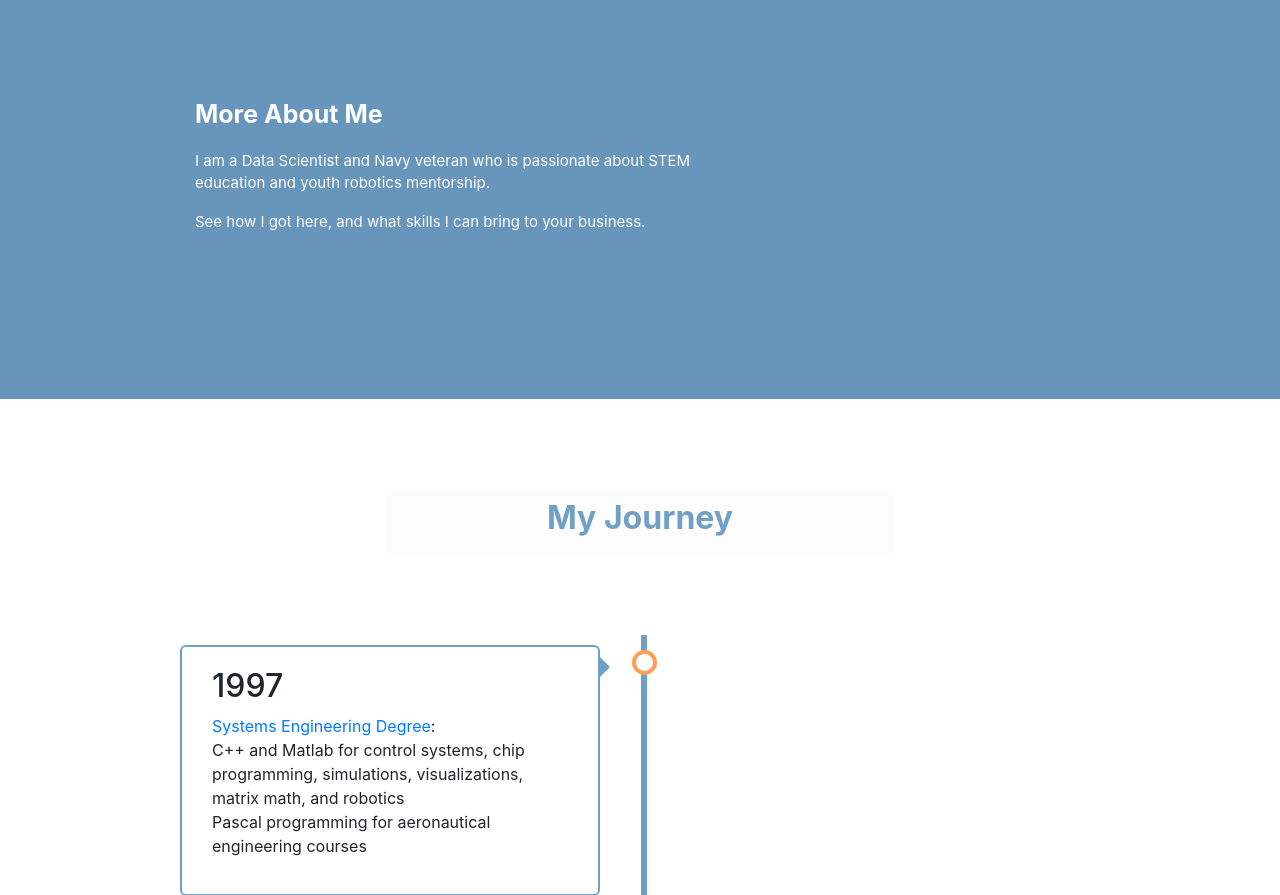
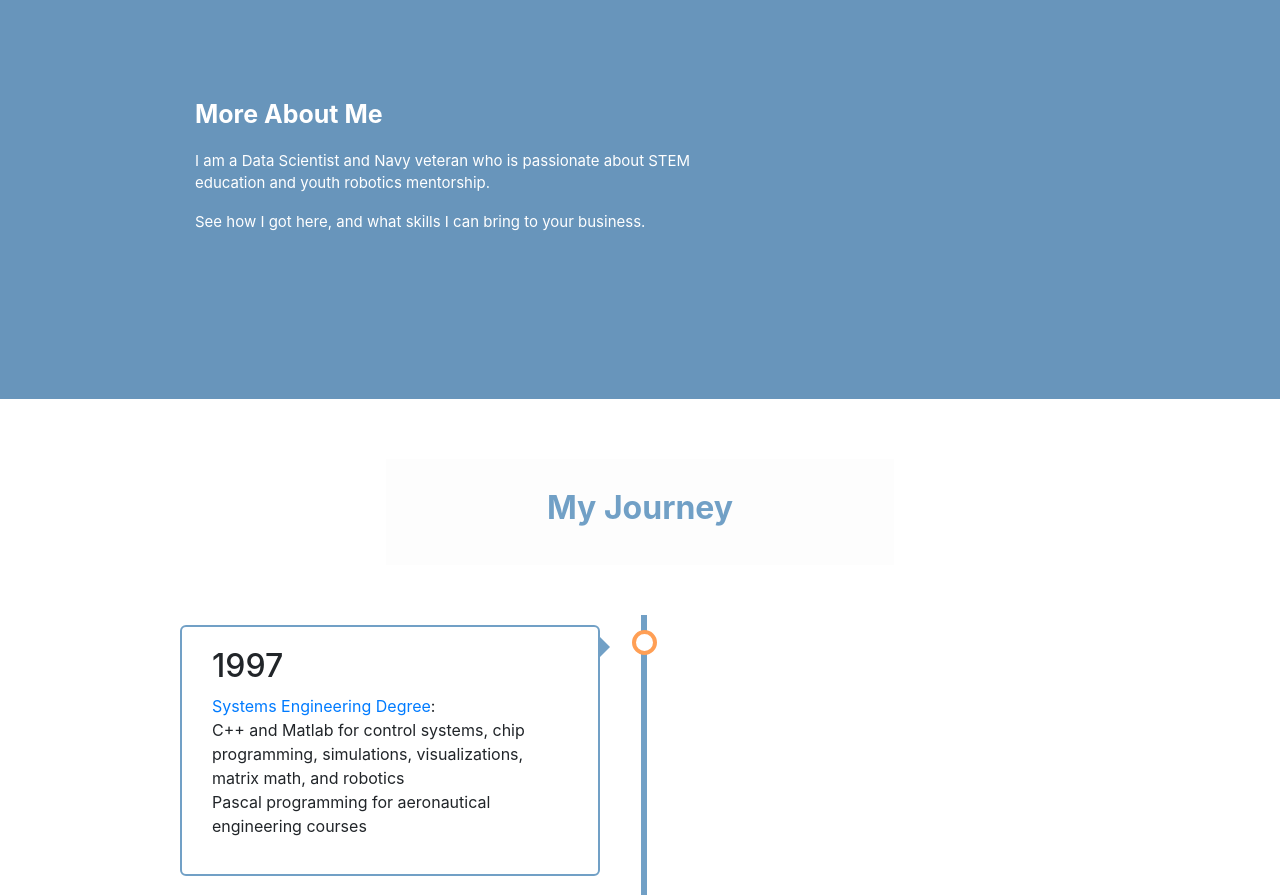
Before and after one commit to sciencelee/sciencelee-portfolio, a Flask app: page /about in a window 1280 px wide. Shown: the part 77-972 px from the top of the page. Run offline with Flask 2, Linux system fonts and the light colour scheme; some libraries are stand-ins or nearby versions.

Commit message:
css updates

```diff
--- a/static/styles.css
+++ b/static/styles.css
@@ -171,8 +171,8 @@
 
 .col-md-5
 {
-    padding: 10px 10px 10px 10px;
-    margin: 50px 50px 50px 50px;
+    padding: 30px 30px 30px 30px;
+    margin: 20px 20px 20px 20px;
     background: #FDFDFD;
 }
 
@@ -377,7 +377,7 @@
 
 /* Full-width containers */
   .container-timeline {
-    width: 100%;
+    /*width: 100%;*/
     padding-left: 70px;
     padding-right: 25px;
   }
```
Also changed, not shown: static/images/king_project.png, static/images/vote_project.png.
